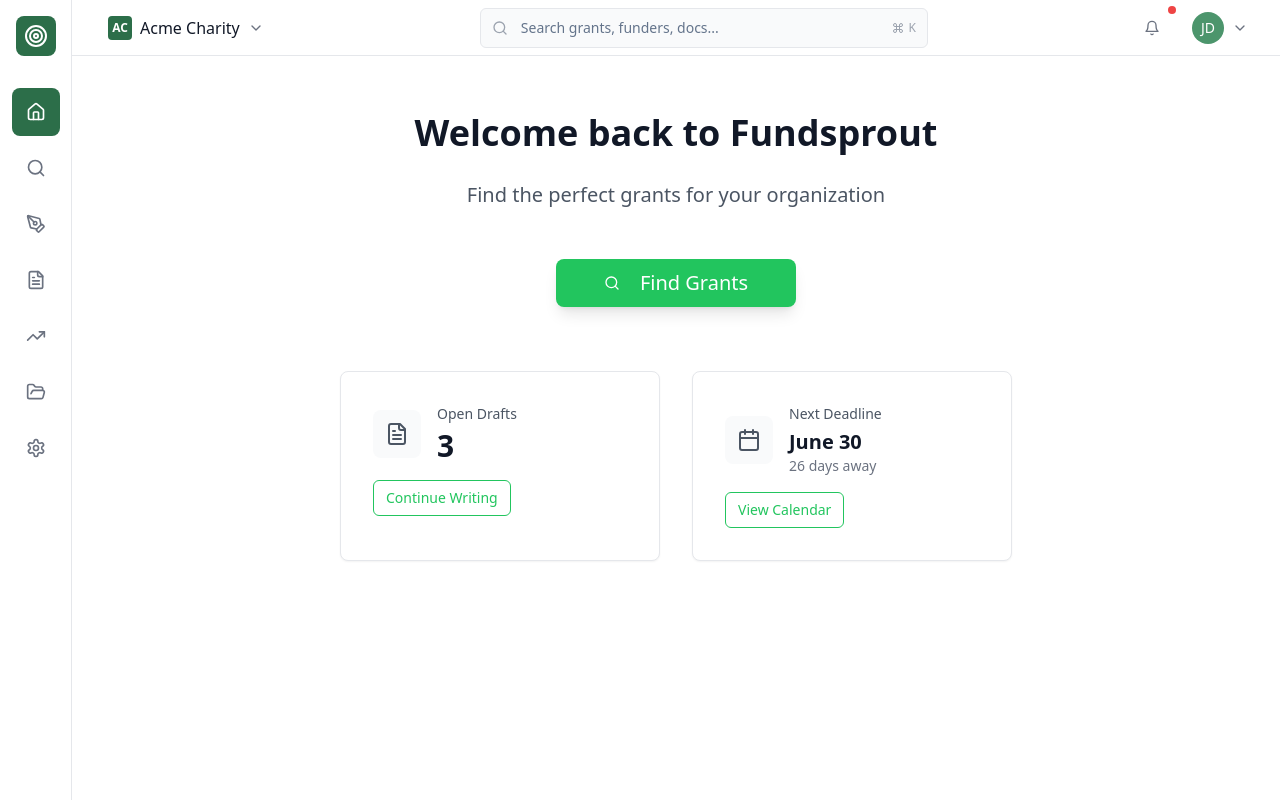
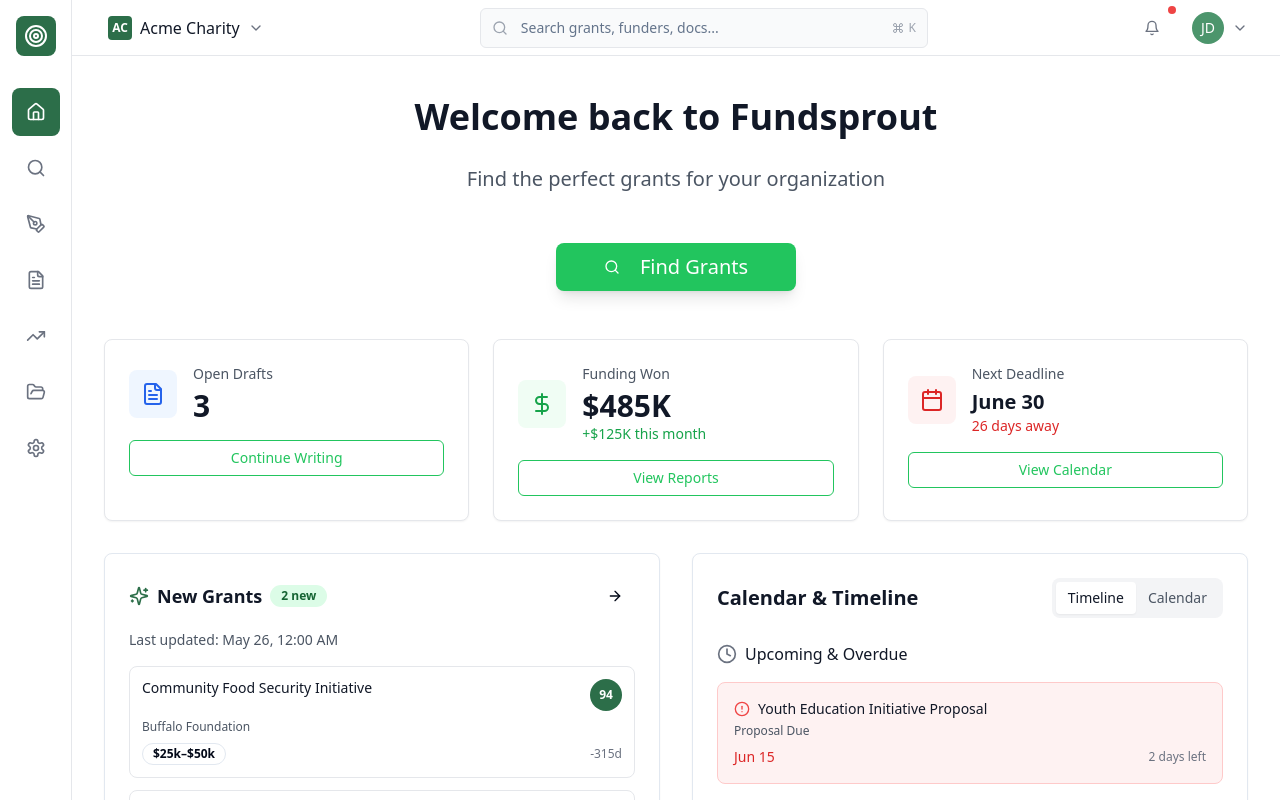
Before and after one commit to ahmedgadir/sprout-start-onboard, a React (Vite) app: page /dashboard in a window 1280 px wide. Shown: the top 800 px of the page. Built offline with nearby package versions, Linux system fonts and the light colour scheme.

Commit message:
feat: Add dashboard widgets
Adds widgets for new grants, calendar events, and funding won to the dashboard, aligning with the simplified design principles.

```diff
--- a/src/pages/Dashboard.tsx
+++ b/src/pages/Dashboard.tsx
@@ -2,9 +2,11 @@
 import React, { useState } from 'react';
 import { Sidebar } from '@/components/dashboard/Sidebar';
 import { TopBar } from '@/components/dashboard/TopBar';
+import { NewGrantsWidget } from '@/components/dashboard/NewGrantsWidget';
+import { CalendarWidget } from '@/components/dashboard/CalendarWidget';
 import { Button } from '@/components/ui/button';
 import { Card } from '@/components/ui/card';
-import { Search, FileText, Calendar } from 'lucide-react';
+import { Search, FileText, Calendar, DollarSign, TrendingUp } from 'lucide-react';
 import { Link } from 'react-router-dom';
 
 const Dashboard = () => {
@@ -20,8 +22,8 @@ const Dashboard = () => {
         {/* Top Bar */}
         <TopBar onSearchOpen={() => setSearchOpen(true)} />
 
-        {/* Dashboard Content - Clean and simple */}
-        <div className="p-12 max-w-4xl mx-auto">
+        {/* Dashboard Content */}
+        <div className="p-8 max-w-7xl mx-auto">
           {/* Welcome Header */}
           <div className="text-center mb-12">
             <h1 className="text-4xl font-semibold text-gray-900 mb-4 leading-relaxed">
@@ -33,7 +35,7 @@ const Dashboard = () => {
           </div>
 
           {/* Main Action - Big Green Button */}
-          <div className="text-center mb-16">
+          <div className="text-center mb-12">
             <Link to="/discovery">
               <Button
                 size="lg"
@@ -45,54 +47,80 @@ const Dashboard = () => {
             </Link>
           </div>
 
-          {/* Simple Stats Cards */}
-          <div className="grid grid-cols-1 md:grid-cols-2 gap-8 max-w-2xl mx-auto">
+          {/* Stats Cards Row */}
+          <div className="grid grid-cols-1 md:grid-cols-3 gap-6 mb-8">
             {/* Open Drafts */}
-            <Card className="p-8 border border-gray-200 hover:shadow-md transition-shadow duration-200">
-              <div className="flex items-center space-x-4">
-                <div className="p-3 bg-gray-50 rounded-lg">
-                  <FileText className="w-6 h-6 text-gray-600" />
+            <Card className="p-6 border border-gray-200 hover:shadow-md transition-shadow duration-200">
+              <div className="flex items-center space-x-4 mb-4">
+                <div className="p-3 bg-blue-50 rounded-lg">
+                  <FileText className="w-6 h-6 text-blue-600" />
                 </div>
                 <div>
                   <p className="text-sm font-medium text-gray-600 mb-1">Open Drafts</p>
                   <p className="text-3xl font-semibold text-gray-900">3</p>
                 </div>
               </div>
-              <div className="mt-4">
               <Link to="/writing/demo">
                 <Button
                   variant="outline"
                   size="sm"
-                    className="text-[#22C55E] border-[#22C55E] hover:bg-[#22C55E] hover:text-white"
+                  className="w-full text-[#22C55E] border-[#22C55E] hover:bg-[#22C55E] hover:text-white"
                 >
                   Continue Writing
                 </Button>
               </Link>
+            </Card>
+
+            {/* Funding Won */}
+            <Card className="p-6 border border-gray-200 hover:shadow-md transition-shadow duration-200">
+              <div className="flex items-center space-x-4 mb-4">
+                <div className="p-3 bg-green-50 rounded-lg">
+                  <DollarSign className="w-6 h-6 text-green-600" />
                 </div>
+                <div>
+                  <p className="text-sm font-medium text-gray-600 mb-1">Funding Won</p>
+                  <p className="text-3xl font-semibold text-gray-900">$485K</p>
+                  <p className="text-sm text-green-600 font-medium">+$125K this month</p>
+                </div>
+              </div>
+              <Button
+                variant="outline"
+                size="sm"
+                className="w-full text-[#22C55E] border-[#22C55E] hover:bg-[#22C55E] hover:text-white"
+              >
+                View Reports
+              </Button>
             </Card>
 
             {/* Next Deadline */}
-            <Card className="p-8 border border-gray-200 hover:shadow-md transition-shadow duration-200">
-              <div className="flex items-center space-x-4">
-                <div className="p-3 bg-gray-50 rounded-lg">
-                  <Calendar className="w-6 h-6 text-gray-600" />
+            <Card className="p-6 border border-gray-200 hover:shadow-md transition-shadow duration-200">
+              <div className="flex items-center space-x-4 mb-4">
+                <div className="p-3 bg-red-50 rounded-lg">
+                  <Calendar className="w-6 h-6 text-red-600" />
                 </div>
                 <div>
                   <p className="text-sm font-medium text-gray-600 mb-1">Next Deadline</p>
                   <p className="text-xl font-semibold text-gray-900">June 30</p>
-                  <p className="text-sm text-gray-500">26 days away</p>
+                  <p className="text-sm text-red-600 font-medium">26 days away</p>
                 </div>
               </div>
-              <div className="mt-4">
               <Button
                 variant="outline"
                 size="sm"
-                  className="text-[#22C55E] border-[#22C55E] hover:bg-[#22C55E] hover:text-white"
+                className="w-full text-[#22C55E] border-[#22C55E] hover:bg-[#22C55E] hover:text-white"
               >
                 View Calendar
               </Button>
+            </Card>
           </div>
-            </Card>
+
+          {/* Widgets Row */}
+          <div className="grid grid-cols-1 lg:grid-cols-2 gap-8">
+            {/* New Grants Widget */}
+            <NewGrantsWidget />
+
+            {/* Calendar Widget */}
+            <CalendarWidget />
           </div>
 
           {/* Clean spacing at bottom */}
```
Lines whose indentation alone changed are shown as unchanged.
